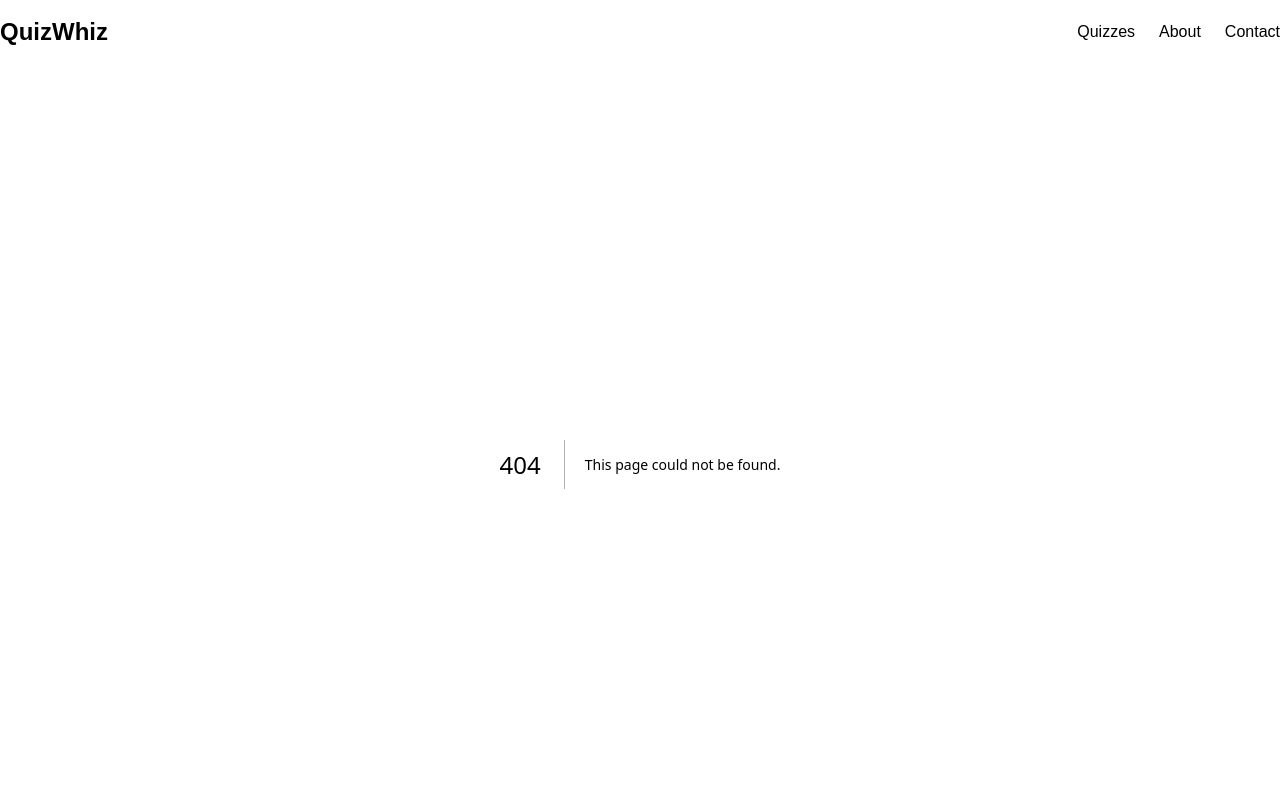
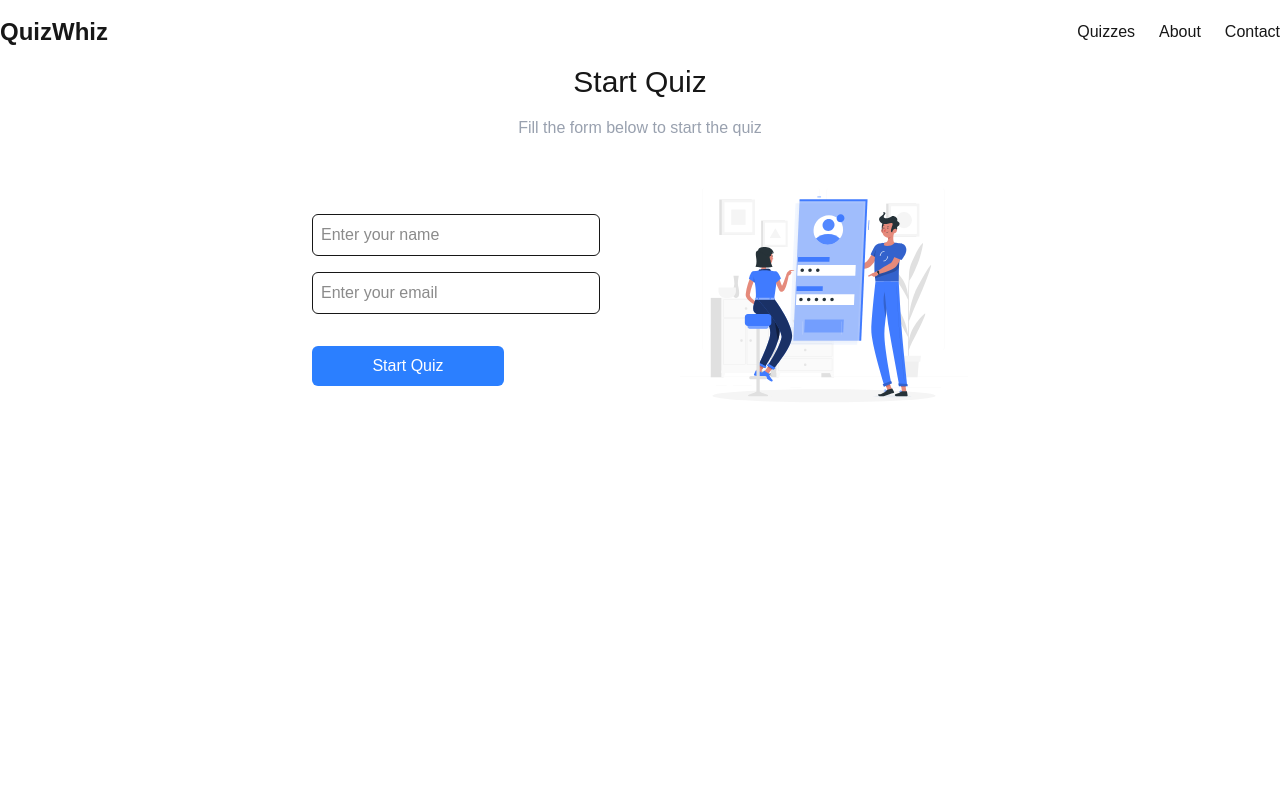
Before and after one commit to its-kunal/quizwhiz, a Next.js app: page /quiz in a window 1280 px wide. Before the commit this address had no page. Shown: the top 800 px of the page. Built offline with nearby package versions, Linux system fonts and the light colour scheme.

Commit message:
Implement code changes to enhance functionality and improve performance

```diff
--- a/src/app/layout.tsx
+++ b/src/app/layout.tsx
@@ -18,6 +18,23 @@ export const metadata: Metadata = {
   title: "QuizWhiz",
   description:
     "Test your knowledge and learn something new with engaging quizzes on various topics.",
+  keywords: [
+    "quiz",
+    "quiz app",
+    "quiz game",
+    "knowledge",
+    "learning",
+    "education",
+    "fun",
+    "trivia",
+    "test your knowledge",
+    "engaging quizzes",
+    "various topics",
+    "interactive quizzes",
+    "knowledge testing",
+    "educational quizzes",
+    "fun quizzes",
+  ],
 };
 
 export default function RootLayout({
--- /dev/null
+++ b/src/app/not-found.tsx
@@ -0,0 +1,23 @@
+import React from "react";
+import NotFoundSvg from "@/assets/not-found.svg";
+import Image from "next/image";
+
+export default function NotFound() {
+  return (
+    <div>
+      <div className="flex flex-col items-center gap-y-4">
+        <h1 className="text-3xl">404 - Not Found</h1>
+        <p className="text-gray-400">
+          The page you are looking for does not exist.
+        </p>
+        <div className="rounded-2xl overflow-hidden relative">
+          <Image
+            src={NotFoundSvg}
+            alt=""
+            className="h-72 object-contain rounded-xl"
+          />
+        </div>
+      </div>
+    </div>
+  );
+}
--- /dev/null
+++ b/src/app/quiz/page.tsx
@@ -0,0 +1,38 @@
+import React from "react";
+import UserSvg from "@/assets/user.svg";
+import Image from "next/image";
+
+export default function page() {
+  return (
+    <div>
+      <div className="flex items-center gap-y-4 flex-col">
+        <h1 className="text-3xl">Start Quiz</h1>
+        <p className="text-gray-400">Fill the form below to start the quiz</p>
+        <div className="flex md:flex-row flex-col-reverse  items-center gap-x-20">
+          <div className="flex flex-col gap-4 w-72">
+            <input
+              type="text"
+              placeholder="Enter your name"
+              className="border p-2 rounded-md"
+            />
+            <input
+              type="email"
+              placeholder="Enter your email"
+              className="border p-2 rounded-md"
+            />
+            <button className="bg-blue-500 text-white p-2 rounded-md w-48 mt-4">
+              Start Quiz
+            </button>
+          </div>
+          <div>
+            <Image
+              src={UserSvg}
+              alt="User Icon"
+              className="h-72 object-contain w-min"
+            />
+          </div>
+        </div>
+      </div>
+    </div>
+  );
+}
```
Also changed, not shown: src/assets/not-found.svg (added), src/assets/user.svg (added).
